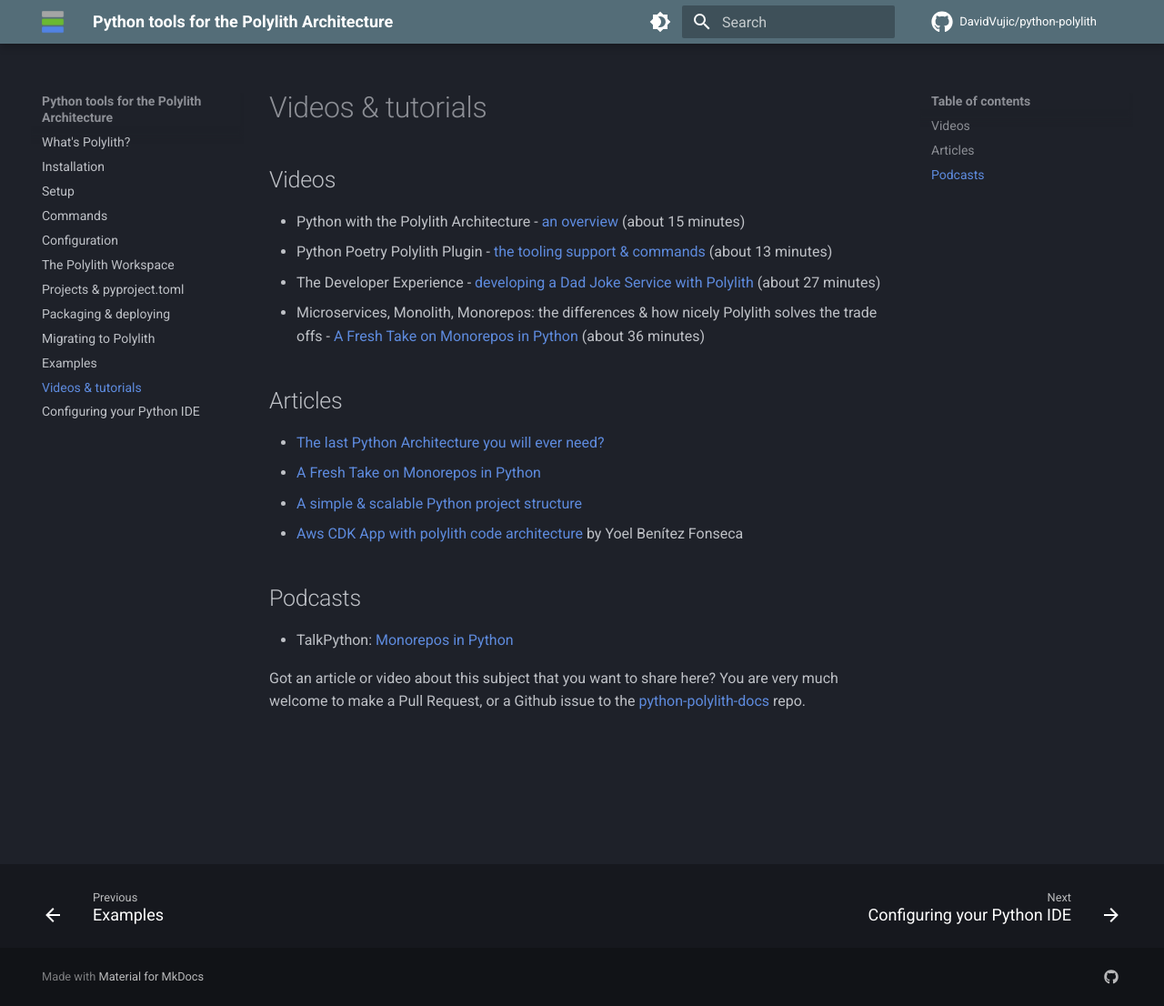
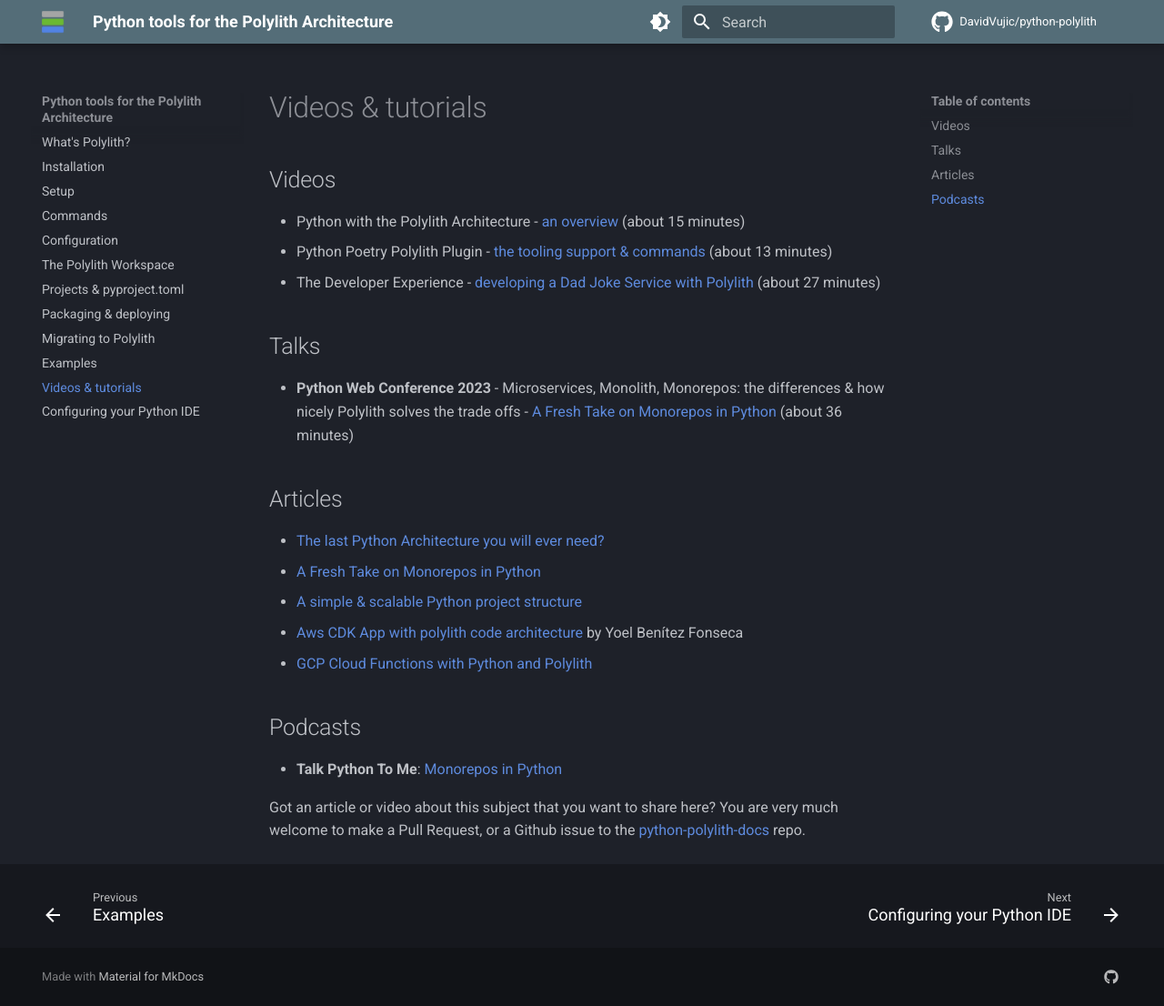
Before and after one commit to DavidVujic/python-polylith-docs, an MkDocs documentation site: the page built from docs/videos.md, in a window 1280 px wide and 1106 px high. Shown: the whole window at 91% size. Built offline with MkDocs 1.6.1 and Material for MkDocs 9.7.7, drawn with Linux system fonts in a browser that asks for light colours; comment, search, counter and statistics services are not loaded.

Commit message:
add link to GCP Cloud Function article + rearrange the links on the videos and articals page

```diff
--- a/docs/videos.md
+++ b/docs/videos.md
@@ -4,16 +4,19 @@
 - Python with the Polylith Architecture - [an overview](https://youtu.be/3w2ffHZb6gc) (about 15 minutes)
 - Python Poetry Polylith Plugin - [the tooling support & commands](https://youtu.be/AdKpTP9pjHI) (about 13 minutes)
 - The Developer Experience - [developing a Dad Joke Service with Polylith](https://youtu.be/oG4OFEer3Tk) (about 27 minutes)
-- Microservices, Monolith, Monorepos: the differences & how nicely Polylith solves the trade offs - [A Fresh Take on Monorepos in Python](https://youtu.be/HU61vjZPPfQ) (about 36 minutes)
+
+## Talks
+- __Python Web Conference 2023__ - Microservices, Monolith, Monorepos: the differences & how nicely Polylith solves the trade offs - [A Fresh Take on Monorepos in Python](https://youtu.be/HU61vjZPPfQ) (about 36 minutes)
 
 ## Articles
 - [The last Python Architecture you will ever need?](https://davidvujic.blogspot.com/2022/11/the-last-python-architecture-you-will-ever-need.html)
 - [A Fresh Take on Monorepos in Python](https://davidvujic.blogspot.com/2022/02/a-fresh-take-on-monorepos-in-python.html)
 - [A simple & scalable Python project structure](https://davidvujic.blogspot.com/2022/08/a-simple-scalable-python-project.html)
 - [Aws CDK App with polylith code architecture](https://dev.to/ybenitezf/aws-cdk-app-with-polylith-code-architecture-30e3) by Yoel Benítez Fonseca
+- [GCP Cloud Functions with Python and Polylith](https://davidvujic.blogspot.com/2023/07/gcp-cloud-functions-with-python-and-polylith.html)
 
 ## Podcasts
-- TalkPython: [Monorepos in Python](https://talkpython.fm/episodes/show/399/monorepos-in-python)
+- __Talk Python To Me__: [Monorepos in Python](https://talkpython.fm/episodes/show/399/monorepos-in-python)
 
 
 Got an article or video about this subject that you want to share here? You are very much welcome to make a Pull Request,
```
